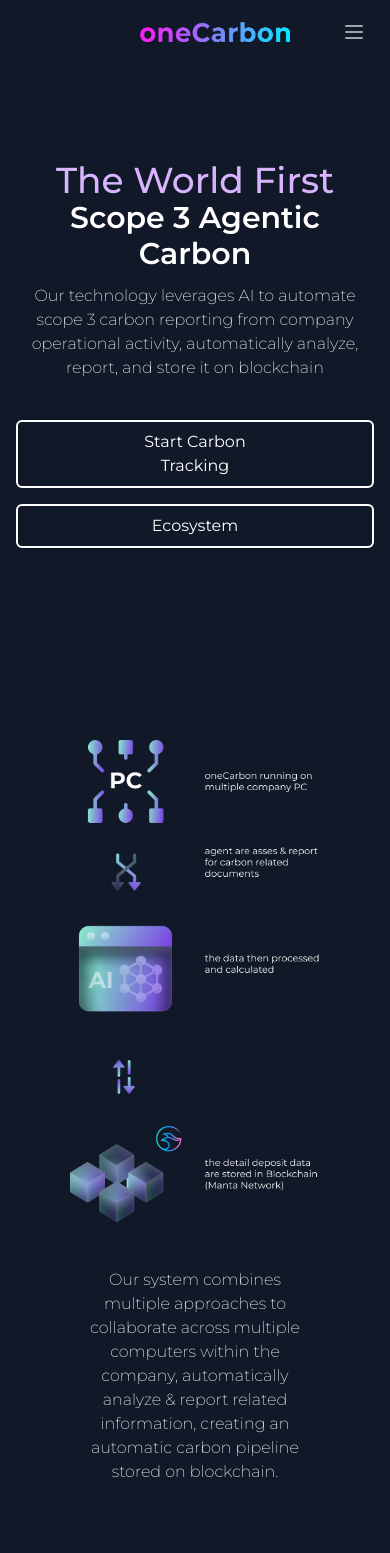
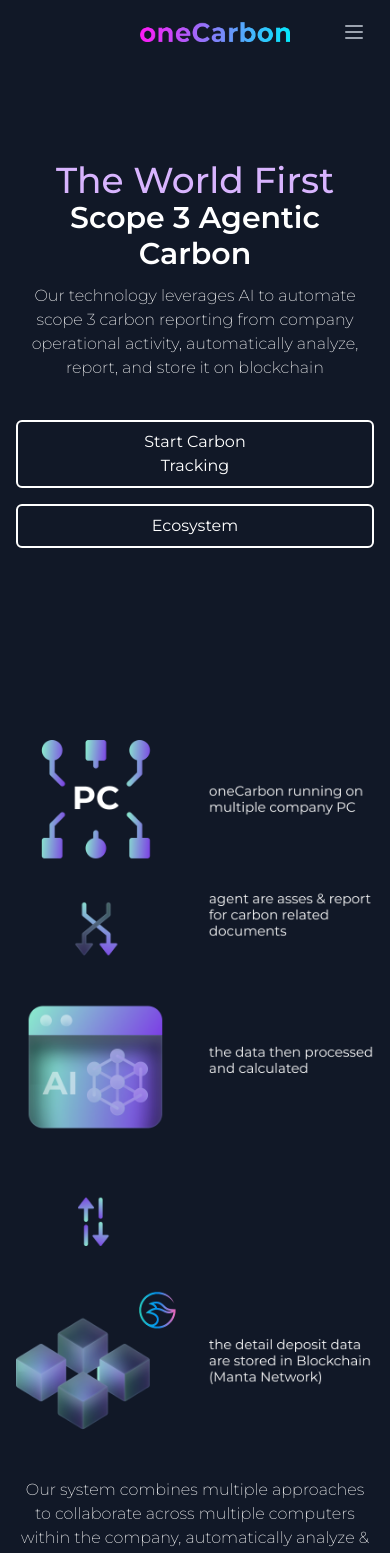
Before and after one commit to Qyuzet/onecarbon, a Next.js app: page / in a window 390 px wide. Shown: the top 1553 px of the page. Built offline with nearby package versions, Linux system fonts and the light colour scheme.

Commit message:
fix linking issue

```diff
--- a/components/Dashboard.tsx
+++ b/components/Dashboard.tsx
@@ -40,32 +40,34 @@
                 </Link>
               </button>
               <button className="w-full sm:w-auto btn-primary px-10 text-white bg-transparent border-2 py-2 border-white rounded-md hover:bg-white/10 transition-colors">
-                <Link href="/ecosystem">Ecosystem</Link>
+                <Link href="#ecosystem">Ecosystem</Link>
               </button>
             </div>
           </div>
         </div>
       </main>
 
-      <section className="py-16 pt-24 pb-60" id="ecosystem">
-        <div className="max-w-7xl flex justify-center flex-col items-center mx-10 px-4 sm:px-15 lg:px-8 text-center">
-          <div className="w-full max-w-[90%] sm:max-w-[80%] md:max-w-[70%] lg:max-w-[60%]">
+      <section className="w-full py-16 pt-24 pb-60" id="ecosystem">
+        <div className="w-full max-w-7xl mx-auto flex flex-col items-center px-4">
+          <div className="w-full sm:w-[600px] relative">
             <Image
               src="/ecosystem-vertical.png"
               alt="Ecosystem Vertical"
               width={400}
               height={600}
-              className="w-full h-auto mb-10 block sm:hidden"
+              className="w-full h-auto mb-10 block sm:hidden mx-auto"
+              priority
             />
             <Image
               src="/ecosystem.png"
               alt="Ecosystem"
               width={600}
               height={400}
-              className="w-full h-auto mb-10 hidden sm:block"
+              className="w-full h-auto mb-10 hidden sm:block mx-auto"
+              priority
             />
           </div>
-          <p className="text-base sm:text-sm xs:text-xs text-white font-montserrat font-thin w-[80%]">
+          <p className="text-base sm:text-sm text-white font-montserrat font-thin max-w-[600px] text-center">
             Our system combines multiple approaches to collaborate across
             multiple computers within the company, automatically analyze &
             report related information, creating an automatic carbon pipeline
--- a/components/Footer.tsx
+++ b/components/Footer.tsx
@@ -3,23 +3,23 @@
 
 export default function Footer() {
   return (
-    <footer className="relative py-6 px-10">
-      <div className="absolute inset-0 z-0">
+    <footer className="relative py-6 px-4 sm:px-6 lg:px-10 w-full">
+      <div className="absolute inset-0 z-0 overflow-hidden">
         <Image
           src="/Looper-background.png"
           alt="Background"
           layout="fill"
           objectFit="cover"
           quality={100}
-          className="lg:object-[screen] md:object-[screen] sm:object-cover"
+          className="w-full h-full object-cover min-w-full min-h-full"
         />
       </div>
       <div className="relative z-10">
-        <div className="max-w-7xl mx-auto py-12 px-4 sm:px-6 lg:px-8">
+        <div className="max-w-7xl mx-auto py-12">
           <div className="grid grid-cols-1 md:grid-cols-4 gap-8">
             <div className="col-span-1 md:col-span-1">
-              <Link href="/dashboard">
-                <span className="text-2xl font-bold text-white hover:text-gray-300">
+              <Link href="/">
+                <span className="text-2xl font-bold text-white hover:text-gray-300 cursor-pointer">
                   oneCarbon
                 </span>
               </Link>
--- a/components/Navbar.tsx
+++ b/components/Navbar.tsx
@@ -1,4 +1,3 @@
-// components/Navbar.jsx
 import Link from "next/link";
 import { Button } from "@/components/ui/button";
 import MobileMenuButton from "@/components/MobileMenuButton";
@@ -9,7 +8,7 @@
     <nav className="bg-[#111827] relative z-[999]">
       <div className="max-w-7xl mx-auto px-4 sm:px-6 lg:px-8">
         <div className="flex justify-between h-16">
-          <div className="flex  w-full justify-center items-center">
+          <div className="flex w-full justify-center items-center">
             <div className="hidden sm:ml-6 sm:flex sm:items-center space-x-4 text-white">
               <Button variant="ghost" asChild>
                 <Link href="/">Dashboard</Link>
@@ -31,12 +30,15 @@
             </div>
 
             <div className="flex-shrink-0 flex items-center pl-20">
+              <Link href="/">
                 <Image
                   src="/oneCarbon-logo.png"
                   alt="logo"
                   width={150}
                   height={500}
+                  className="cursor-pointer"
                 />
+              </Link>
             </div>
           </div>
 
```
Lines whose indentation alone changed are shown as unchanged.
